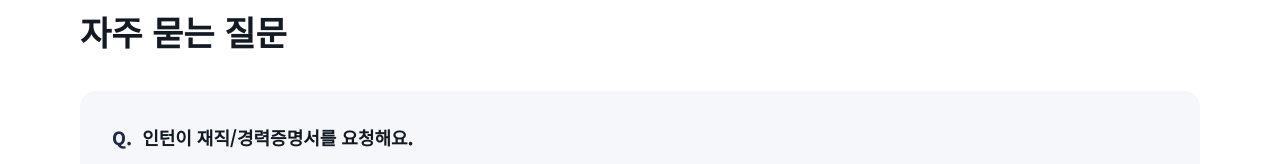
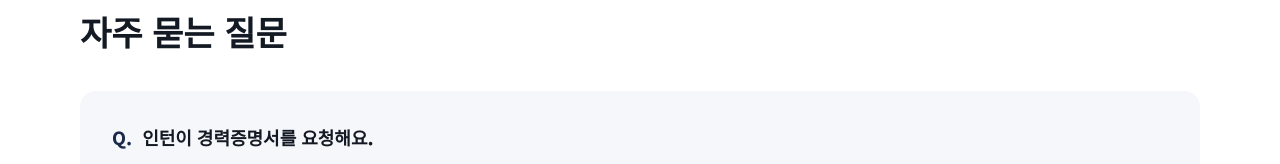
Before and after one commit to yoonjy0314/intern_program_guide, a plain HTML site: page index.html in a window 1280 px wide. Shown: the part 6652-6816 px from the top of the page. Drawn offline with Linux system fonts and the light colour scheme.

Commit message:
Update FAQ question
Co-Authored-By: Claude Opus 5.5 <noreply@anthropic.com>
Claude-Session: https://claude.ai/code/session_018uG6FXB8qC1NgHF7pJU3sp

```diff
--- a/index.html
+++ b/index.html
@@ -382,7 +382,7 @@ html{scroll-behavior:smooth}
     <h2 style="margin: 0 0 36px; font-size: 34px; line-height: 1.35; font-weight: 800">자주 묻는 질문</h2>
     <div style="display: flex; flex-direction: column; gap: 10px">
       <div style="background: #F5F7FB; border-radius: 16px; padding: 32px">
-        <p style="margin: 0 0 14px; font-size: 18px; font-weight: 800; display: flex; gap: 10px"><span aria-hidden="true" style="color: #1B2A4A">Q.</span><span>인턴이 재직/경력증명서를 요청해요.</span></p>
+        <p style="margin: 0 0 14px; font-size: 18px; font-weight: 800; display: flex; gap: 10px"><span aria-hidden="true" style="color: #1B2A4A">Q.</span><span>인턴이 경력증명서를 요청해요.</span></p>
         <p style="margin: 0; font-size: 16px; color: #2B3443">· <strong>활동 중 재직증명서</strong>는 인턴 본인이 직접 발급 가능합니다. *[동아일보 HR] - [증명서발급신청등록] 검색<br>· <strong>활동 종료 후 경력증명서</strong>는 인턴 담당자(윤정연 매니저)에게 요청하면 발급해드립니다.</p>
       </div>
       <div style="background: #F5F7FB; border-radius: 16px; padding: 32px">
```
